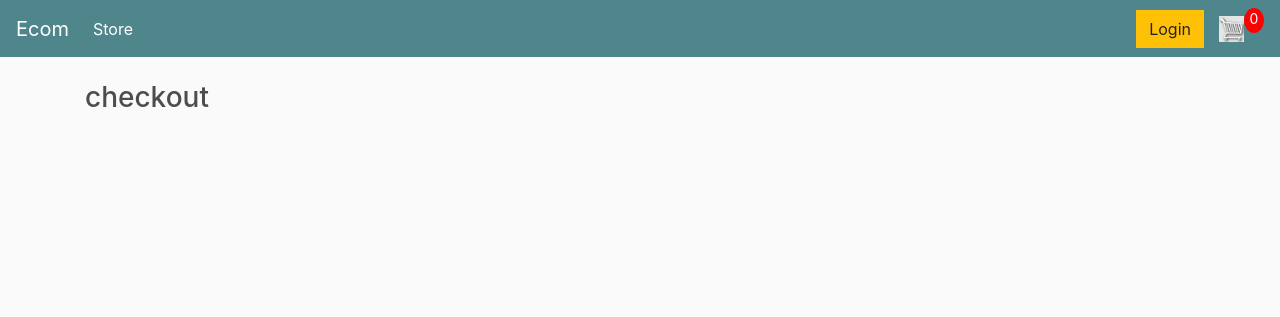
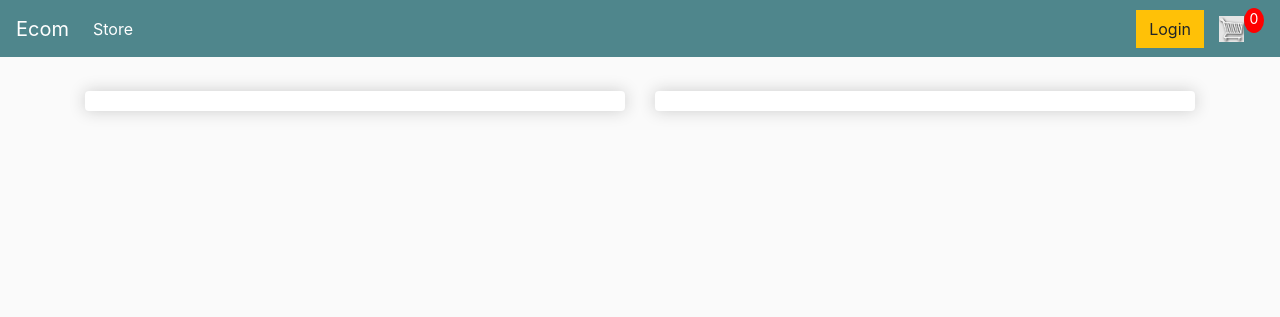
Before and after one commit to htadicha/ecommerce, a Django app: page /checkout/ in a window 1280 px wide. Shown: the top 317 px of the page. Run offline with Django 5.2, Linux system fonts and the light colour scheme; some libraries are stand-ins or nearby versions.

Commit message:
template(checkout.html): building the layout

```diff
--- a/store/templates/store/checkout.html
+++ b/store/templates/store/checkout.html
@@ -1,5 +1,18 @@
 {% extends 'store/main.html' %}
 {% load static %}
 {% block content %}
-     <h3>checkout</h3>
+     <div class="row">
+		<div class="col-lg-6">
+			<div class="box-element" id="form-wrapper">
+
+			</div>
+
+		</div>
+
+		<div class="col-lg-6">
+			<div class="box-element">
+
+			</div>
+		</div>
+	</div>
 {% endblock content %}
```
